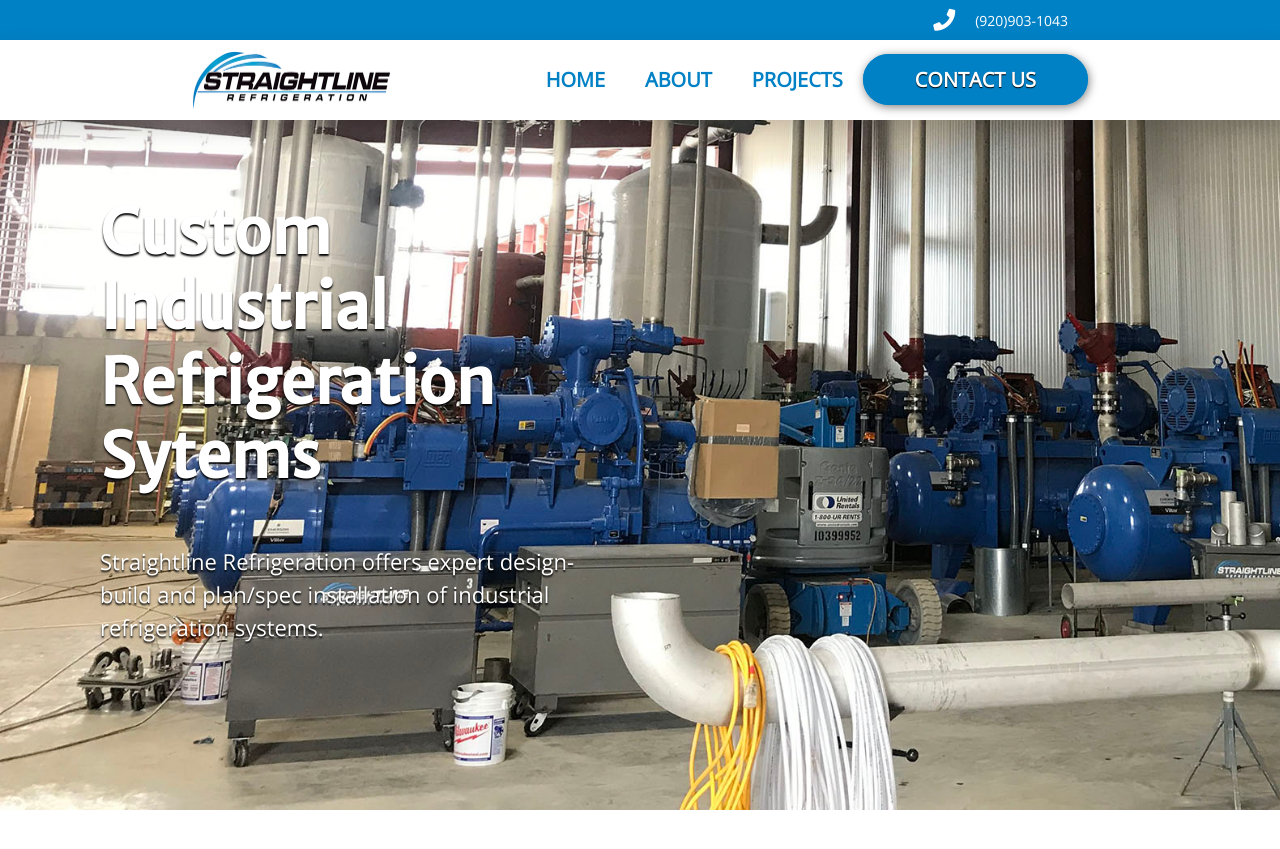
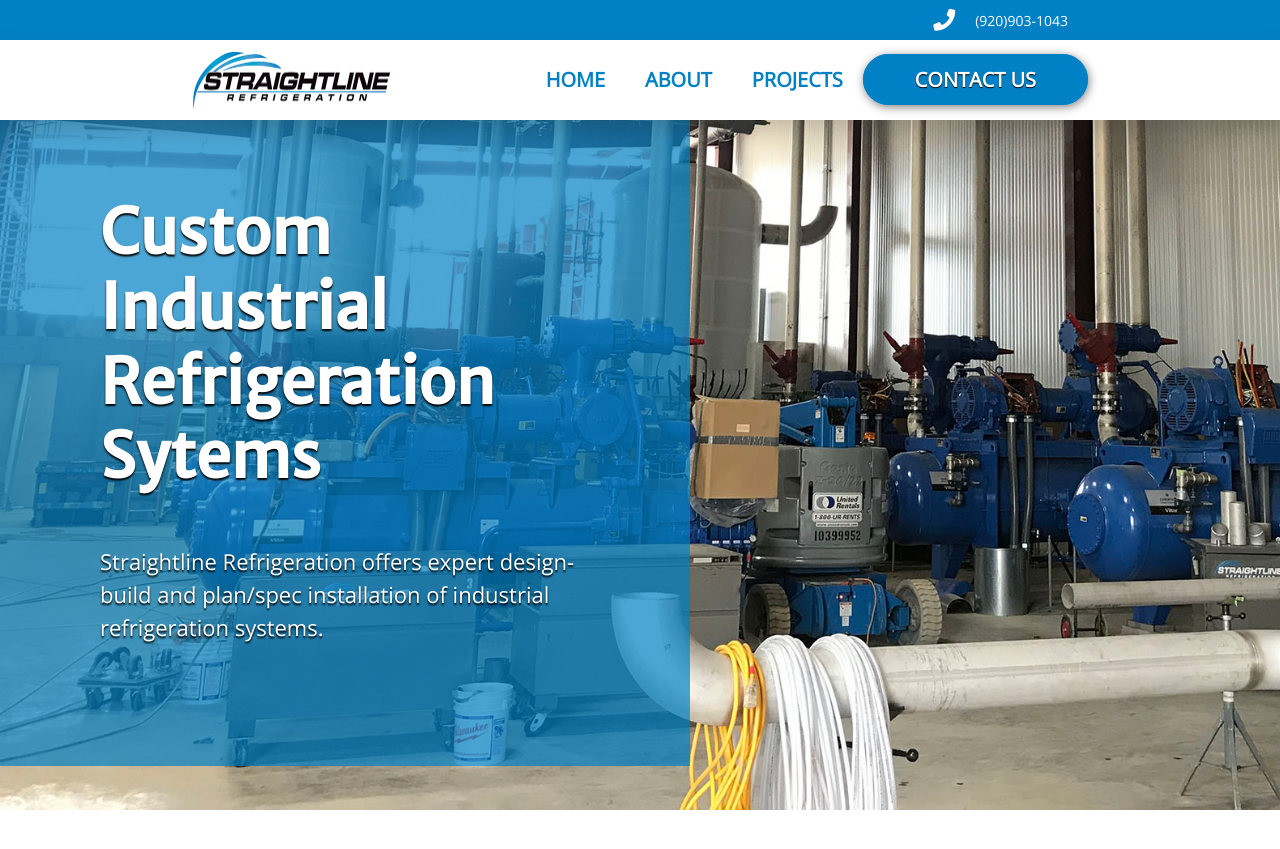
Before and after one commit to insight-creative/straightlineRefrigeration, a Jekyll site: the page built from index.html, in a window 1280 px wide and 900 px high. Shown: the top 849 px of the window. Built offline with Jekyll 4.4.1, drawn with Linux system fonts in a browser that asks for light colours; nearby versions of some CDN libraries.

Commit message:
updated scss files

```diff
--- a/css/main.css
+++ b/css/main.css
@@ -1063,14 +1063,14 @@
 #heroHeading {
   text-shadow: 1px 1px 1px rgba(0, 0, 0, 0.5); }
 
-#homeHeading {
+.homeHeading {
   background: rgba(0, 128, 197, 0.7);
   padding: 50px; }
   @media (max-width: 600px) {
-    #homeHeading {
+    .homeHeading {
       padding: 20px; } }
   @media (min-width: 600px) {
-    #homeHeading {
+    .homeHeading {
       padding: 50px; } }
 
 #homeHeroNav {
```
Also changed, not shown: 4 other files.
